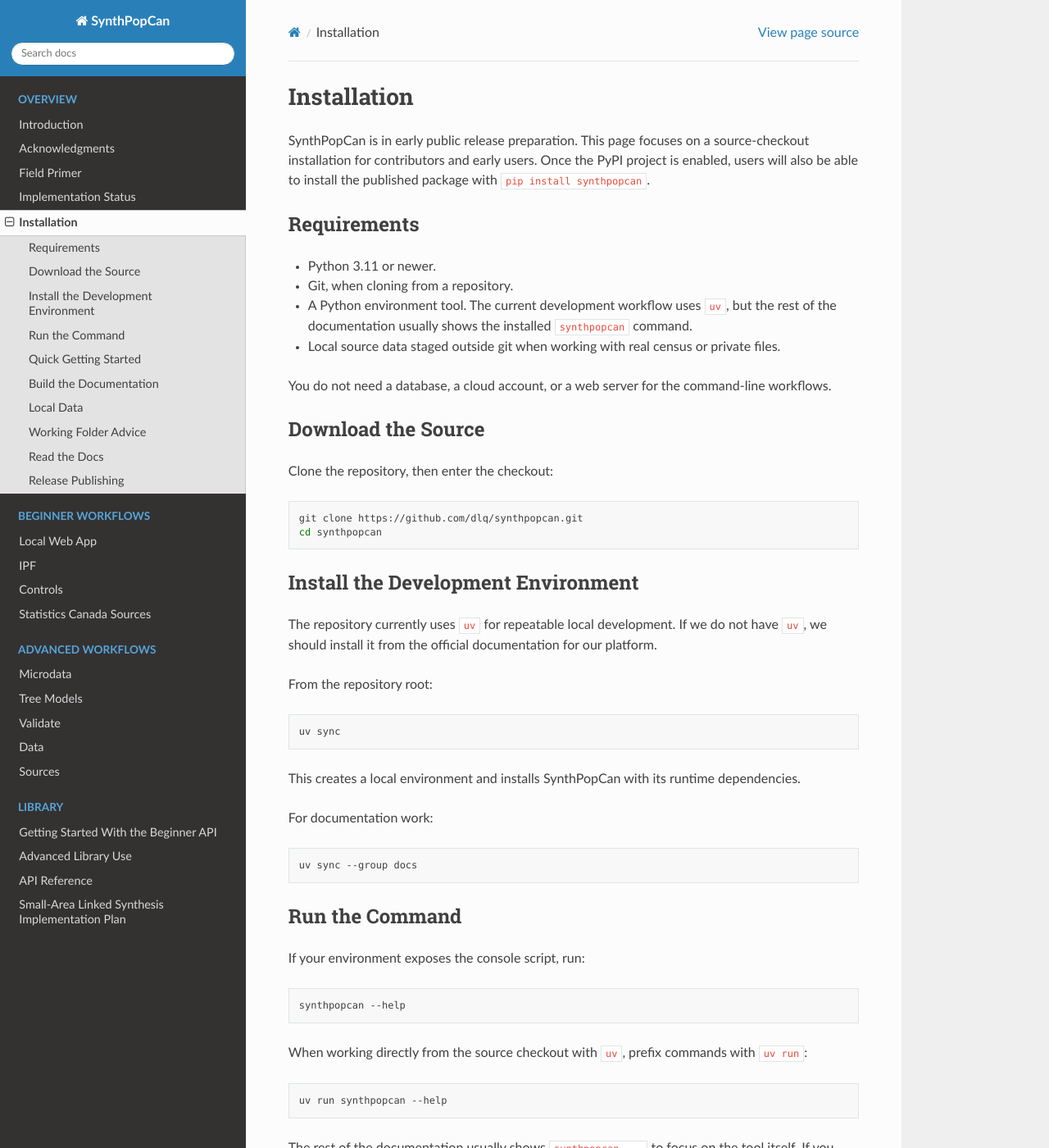
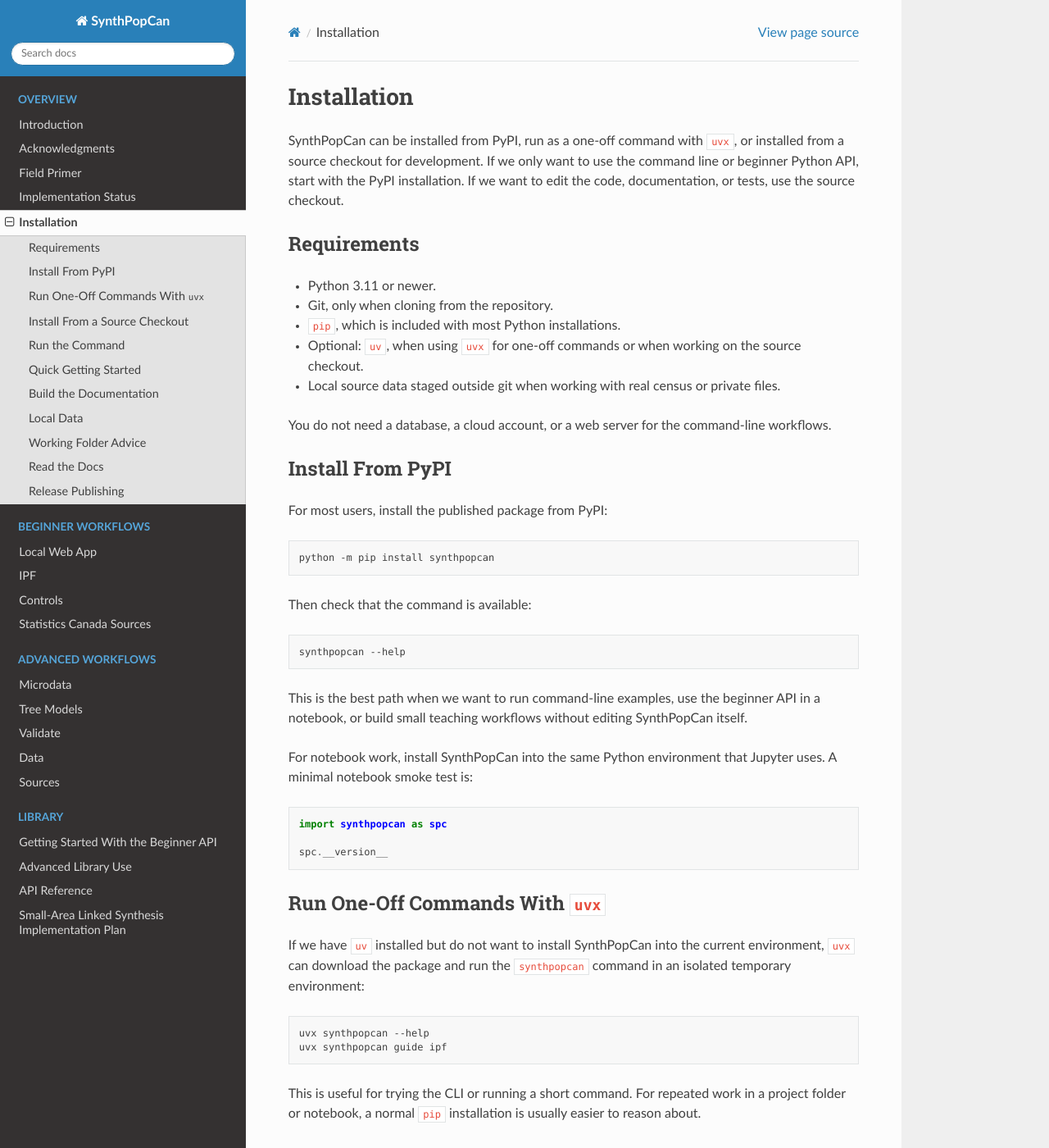
Before and after one commit to dlq/synthpopcan, a Sphinx documentation site: the page built from docs/installation.md, in a window 1280 px wide and 1400 px high. Shown: the whole window at 82% size. Built offline with Sphinx 7.4.7 and the Read the Docs theme 3.1.0, drawn with Linux system fonts in a browser that asks for light colours; some of the changed text lies outside the part shown.

Commit message:
docs: update installation for PyPI publishing

````diff
--- a/docs/installation.md
+++ b/docs/installation.md
@@ -1,23 +1,68 @@
 # Installation
 
-SynthPopCan is in early public release preparation. This page focuses on a
-source-checkout installation for contributors and early users. Once the PyPI
-project is enabled, users will also be able to install the published package
-with `pip install synthpopcan`.
+SynthPopCan can be installed from PyPI, run as a one-off command with `uvx`, or
+installed from a source checkout for development. If we only want to use the
+command line or beginner Python API, start with the PyPI installation. If we
+want to edit the code, documentation, or tests, use the source checkout.
 
 ## Requirements
 
 - Python 3.11 or newer.
-- Git, when cloning from a repository.
-- A Python environment tool. The current development workflow uses `uv`, but
-  the rest of the documentation usually shows the installed `synthpopcan`
-  command.
+- Git, only when cloning from the repository.
+- `pip`, which is included with most Python installations.
+- Optional: `uv`, when using `uvx` for one-off commands or when working on the
+  source checkout.
 - Local source data staged outside git when working with real census or private files.
 
 You do not need a database, a cloud account, or a web server for the
 command-line workflows.
 
-## Download the Source
+## Install From PyPI
+
+For most users, install the published package from PyPI:
+
+```bash
+python -m pip install synthpopcan
+```
+
+Then check that the command is available:
+
+```bash
+synthpopcan --help
+```
+
+This is the best path when we want to run command-line examples, use the
+beginner API in a notebook, or build small teaching workflows without editing
+SynthPopCan itself.
+
+For notebook work, install SynthPopCan into the same Python environment that
+Jupyter uses. A minimal notebook smoke test is:
+
+```python
+import synthpopcan as spc
+
+spc.__version__
+```
+
+## Run One-Off Commands With `uvx`
+
+If we have `uv` installed but do not want to install SynthPopCan into the
+current environment, `uvx` can download the package and run the `synthpopcan`
+command in an isolated temporary environment:
+
+```bash
+uvx synthpopcan --help
+uvx synthpopcan guide ipf
+```
+
+This is useful for trying the CLI or running a short command. For repeated work
+in a project folder or notebook, a normal `pip` installation is usually easier
+to reason about.
+
+## Install From a Source Checkout
+
+Use a source checkout when we want to edit SynthPopCan, run the tests, build the
+documentation locally, or work against unreleased changes.
 
 Clone the repository, then enter the checkout:
 
@@ -26,11 +71,8 @@
 cd synthpopcan
 ```
 
-## Install the Development Environment
-
 The repository currently uses `uv` for repeatable local development. If we do
-not have `uv`, we should install it from the official documentation for our
-platform.
+not have `uv`, install it from the official documentation for our platform.
 
 From the repository root:
 
@@ -49,22 +91,23 @@
 
 ## Run the Command
 
-If your environment exposes the console script, run:
+If SynthPopCan was installed with `pip`, run:
 
 ```bash
 synthpopcan --help
 ```
 
-When working directly from the source checkout with `uv`, prefix commands with
-`uv run`:
+When working directly from a source checkout with `uv`, prefix commands with
+`uv run` so they use the checkout's development environment:
 
 ```bash
 uv run synthpopcan --help
 ```
 
 The rest of the documentation usually shows `synthpopcan ...` to focus on the
-tool itself. If you have not activated an environment or installed the command,
-use `uv run synthpopcan ...` instead.
+tool itself. If we are using `uvx`, replace `synthpopcan ...` with
+`uvx synthpopcan ...`. If we are working from a checkout without activating the
+environment, use `uv run synthpopcan ...`.
 
 Beginner command-line guidance is available with:
 
@@ -179,11 +222,13 @@
 build installs the package and Sphinx requirements, then builds from
 `docs/conf.py`.
 
+Published documentation lives at <https://synthpopcan.readthedocs.org/>.
+
 ## Release Publishing
 
 The repository includes a manual GitHub Actions workflow for PyPI publishing.
-Before running it, the PyPI project owner should configure a trusted publisher
-for:
+The PyPI project owner should keep the trusted publisher configuration aligned
+with:
 
 - repository: `dlq/synthpopcan`
 - workflow: `.github/workflows/publish.yml`
--- a/pyproject.toml
+++ b/pyproject.toml
@@ -31,7 +31,7 @@
 
 [project.urls]
 Homepage = "https://github.com/dlq/synthpopcan"
-Documentation = "https://synthpopcan.readthedocs.io/"
+Documentation = "https://synthpopcan.readthedocs.org/"
 Source = "https://github.com/dlq/synthpopcan"
 Issues = "https://github.com/dlq/synthpopcan/issues"
 
````
Also changed, not shown: README.md (+21 -10 lines).
